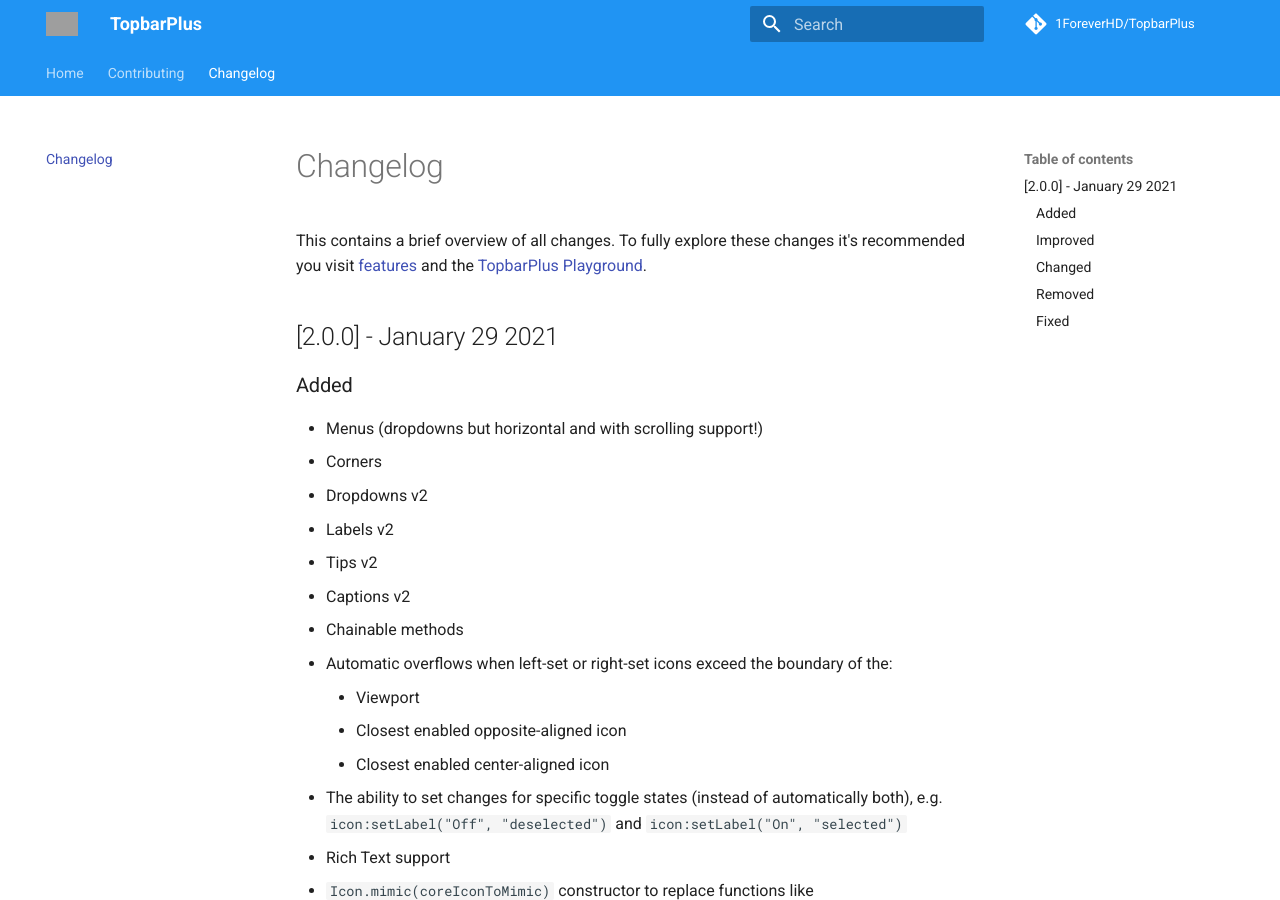
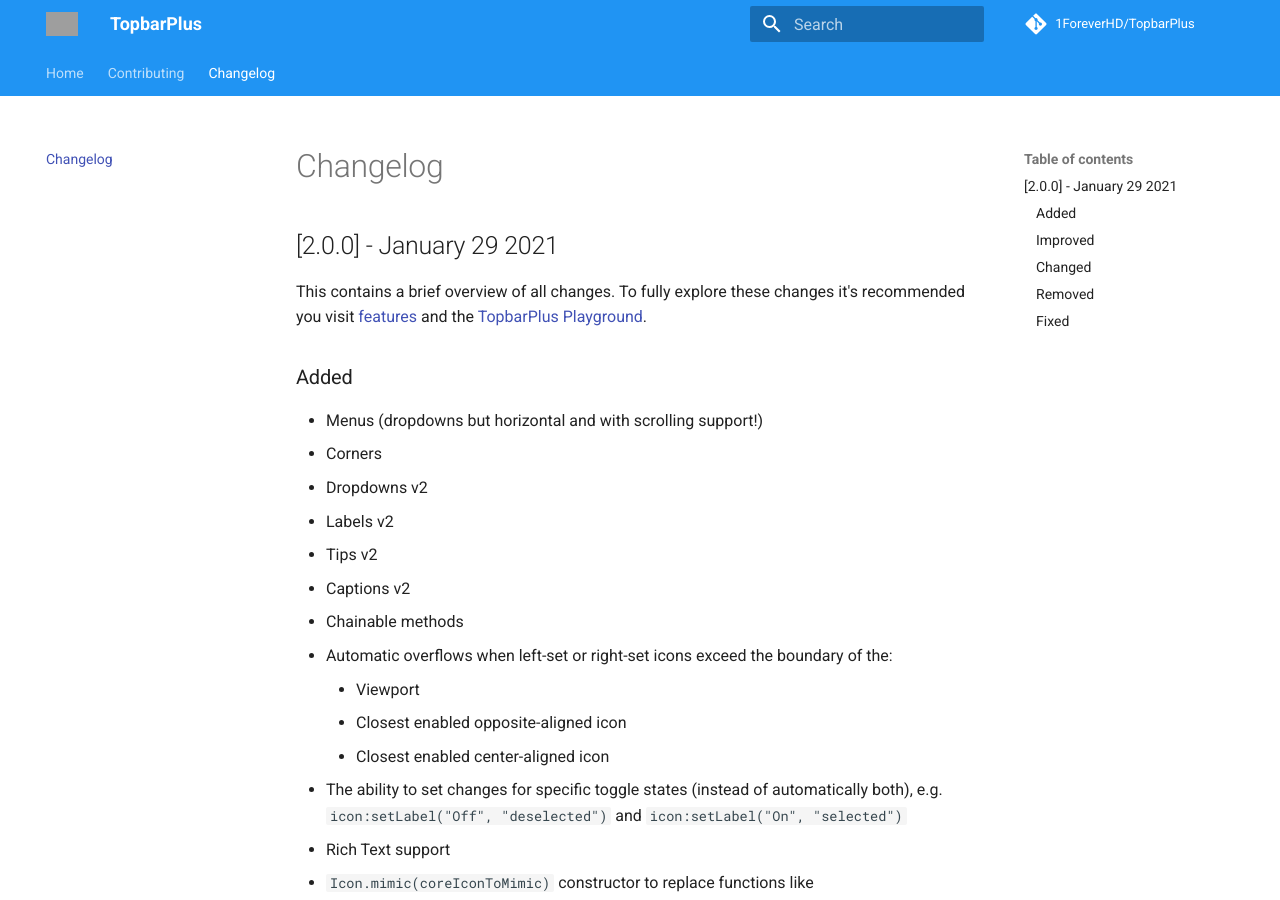
Before and after one commit to 1ForeverHD/TopbarPlus, an MkDocs documentation site: the page built from docs/changelog.md, in a window 1280 px wide and 900 px high. Built offline with MkDocs 1.6.1 and Material for MkDocs 9.7.7, drawn with Linux system fonts in a browser that asks for light colours; comment, search, counter and statistics services are not loaded; grey boxes are pictures that could not be loaded.

Commit message:
Updated docs

```diff
--- a/docs/changelog.md
+++ b/docs/changelog.md
@@ -1,10 +1,10 @@
+## [2.0.0] - January 29 2021
 [features]: https://1foreverhd.github.io/TopbarPlus/features/
 [TopbarPlus Playground]: https://www.roblox.com/games/6199274521/TopbarPlus-Playground
 [Third Parties]: https://1foreverhd.github.io/TopbarPlus/third_parties/
 
 This contains a brief overview of all changes. To fully explore these changes it's recommended you visit [features] and the [TopbarPlus Playground].
 
-## [2.0.0] - January 29 2021
 ### Added
 - Menus (dropdowns but horizontal and with scrolling support!)
 - Corners
```
